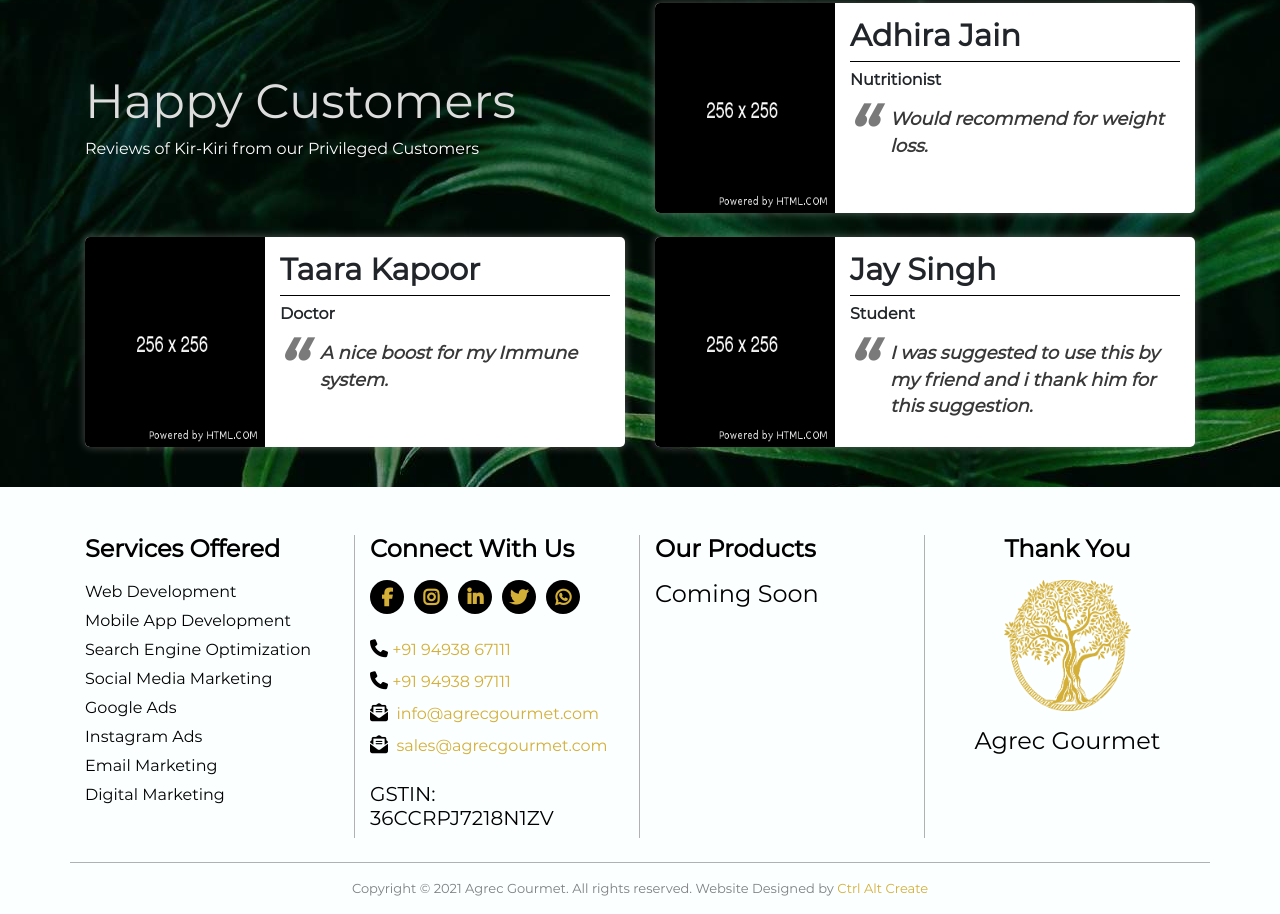
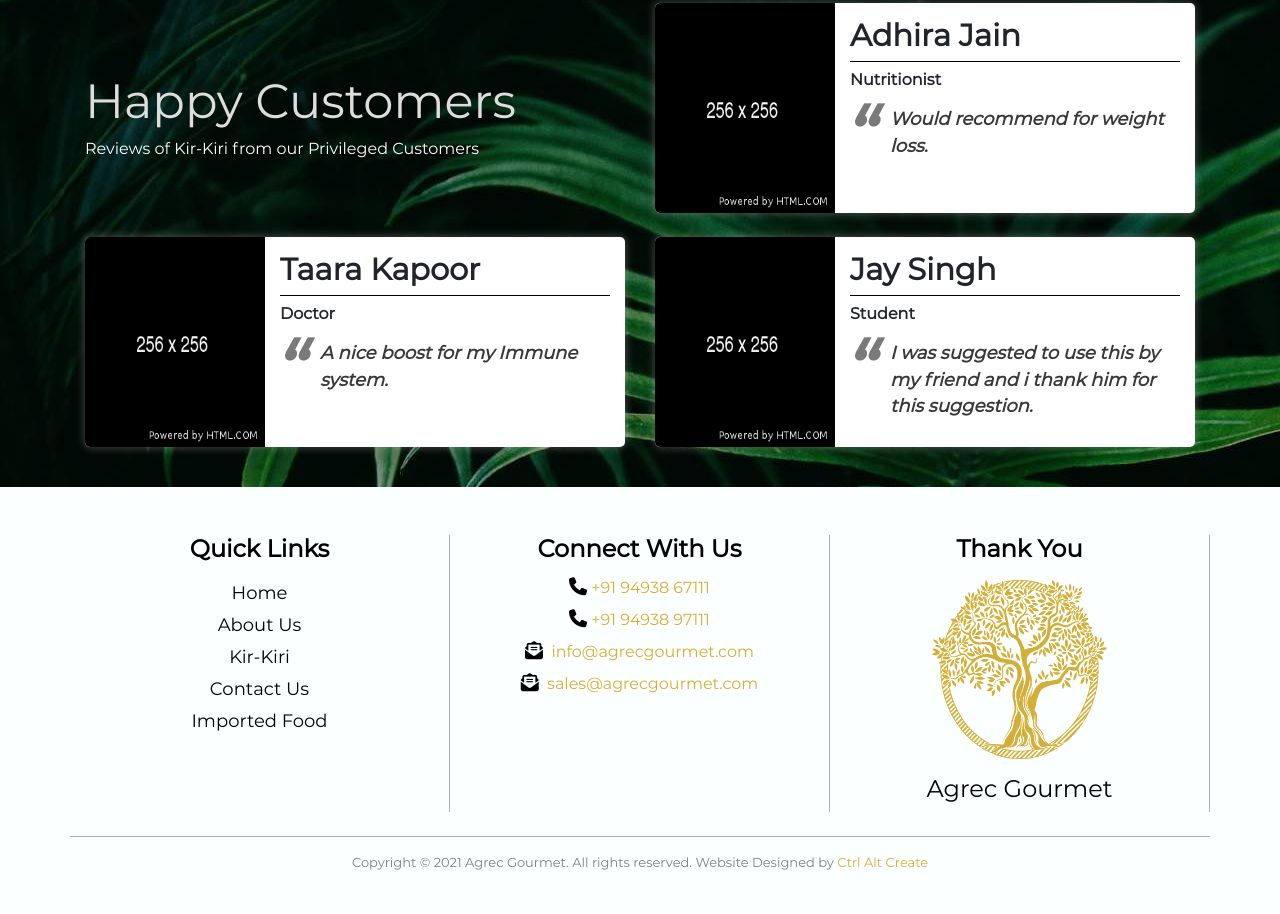
Before and after one commit to bhavesh732/AgrecGourmet, a plain HTML site: page index.html in a window 1280 px wide. Shown: the part 2988-3902 px from the top of the page. After the commit the page ends 3876 px from the top, so only its background shows below. Drawn offline with Linux system fonts and the light colour scheme.

Commit message:
finalize

```diff
--- a/index.html
+++ b/index.html
@@ -234,22 +234,19 @@
     <footer class="container-fluid pt-4">
         <div class="container pt-4">
             <div class="row pb-4">
-                <div class="col-lg-3 col-md-6">
-                    <h4 class="mb-3">Services Offered</h4>
+                <div class="col-lg-4 col-md-6">
+                    <h4 class="mb-3">Quick Links</h4>
                     <ul type="none">
-                        <li>Web Development</li>
-                        <li>Mobile App Development</li>
-                        <li>Search Engine Optimization</li>
-                        <li>Social Media Marketing</li>
-                        <li>Google Ads</li>
-                        <li>Instagram Ads</li>
-                        <li>Email Marketing</li>
-                        <li>Digital Marketing</li>
+                        <li>Home</li>
+                        <li>About Us</li>
+                        <li>Kir-Kiri</li>
+                        <li>Contact Us</li>
+                        <li>Imported Food</li>
                     </ul>
                 </div>
-                <div class="col-lg-3 col-md-6">
-                    <h4 class="mb-3 mt-3 mt-md-0 mb-3">Connect With Us</h4>
-                    <div class="d-flex">
+                <div class="col-lg-4 col-md-6">
+                    <h4 class="mb-1 mt-3 mt-md-0">Connect With Us</h4>
+                    <!-- <div class="d-flex">
                         <a target="_blank" href="https://m.facebook.com/" class="btn btn-social-icon btn-facebook">
                             <span class="fa fa-facebook" aria-hidden="true"></span>
                         </a>
@@ -265,8 +262,8 @@
                         <a target="_blank" href="https://wa.me/6305455130" class="btn btn-social-icon btn-whatsapp">
                             <span class="fa fa-whatsapp" aria-hidden="true"></span>
                         </a>
-                    </div>
-                    <div class="pt-md-4 pt-2">
+                    </div> -->
+                    <div class="pt-md-2 pt-2">
                         <a href="tel:+919493867111">
                             <i class="fa fa-phone" aria-hidden="true"></i>&nbsp;+91 94938 67111
                         </a>
@@ -286,15 +283,11 @@
                             <i class="fa fa-envelope-open-text" aria-hidden="true"></i>&nbsp;&nbsp;sales@agrecgourmet.com
                         </a>
                     </div>
-                    <div class="pt-md-4 pt-2">
+                    <!-- <div class="pt-md-4 pt-2">
                         <h5>GSTIN: 36CCRPJ7218N1ZV</h5>
-                    </div>
+                    </div> -->
                 </div>
-                <div class="col-lg-3 col-md-6">
-                    <h4 class="mt-3 mt-lg-0 mb-3">Our Products</h4>
-                    <h3>Coming Soon</h3>
-                </div>
-                <div class="col-lg-3 col-md-6 text-center">
+                <div class="col-lg-4 col-md-6 text-center">
                     <h4 class="mt-3 mt-lg-0 mb-3 text-center">Thank You</h4>
                     <img src="./resources/images/logo.png" width="" height="" alt="Ctrl ALt Create" class="img-fluid mb-3">
                     <h3 class="name">Agrec Gourmet</h3>
--- a/resources/css/main.css
+++ b/resources/css/main.css
@@ -1085,10 +1085,11 @@
     font-size: medium;
 }
 
-footer .col-lg-3.col-md-6:nth-child(1),
-footer .col-lg-3.col-md-6:nth-child(2),
-footer .col-lg-3.col-md-6:nth-child(3) {
+footer .col-lg-4.col-md-6:nth-child(1),
+footer .col-lg-4.col-md-6:nth-child(2),
+footer .col-lg-4.col-md-6:nth-child(3) {
     border-right: 1px solid rgba(0, 0, 0, 0.3);
+    text-align: center;
 }
 
 footer .btn {
@@ -1130,10 +1131,10 @@
 }
 
 @media screen and (max-width:800px) {
-    footer .col-lg-3.col-md-6 {
+    footer .col-lg-4.col-md-6 {
         border-bottom: 1px solid rgba(0, 0, 0, 0.3);
     }
-    footer .col-lg-3.col-md-6:nth-child(even) {
+    footer .col-lg-4.col-md-6:nth-child(even) {
         border-right: none;
     }
     footer .row {
@@ -1142,9 +1143,9 @@
 }
 
 @media screen and (max-width:766px) {
-    footer .col-lg-3.col-md-6:nth-child(1),
-    footer .col-lg-3.col-md-6:nth-child(2),
-    footer .col-lg-3.col-md-6:nth-child(3) {
+    footer .col-lg-4.col-md-6:nth-child(1),
+    footer .col-lg-4.col-md-6:nth-child(2),
+    footer .col-lg-4.col-md-6:nth-child(3) {
         border-right: none;
     }
     footer .pt-md-4.pb-md-4 {
@@ -1359,3 +1360,8 @@
 footer a{
     color: #d4af37;
 }
+
+footer li {
+    cursor: no-drop;
+    font-size: large;
+}
```
